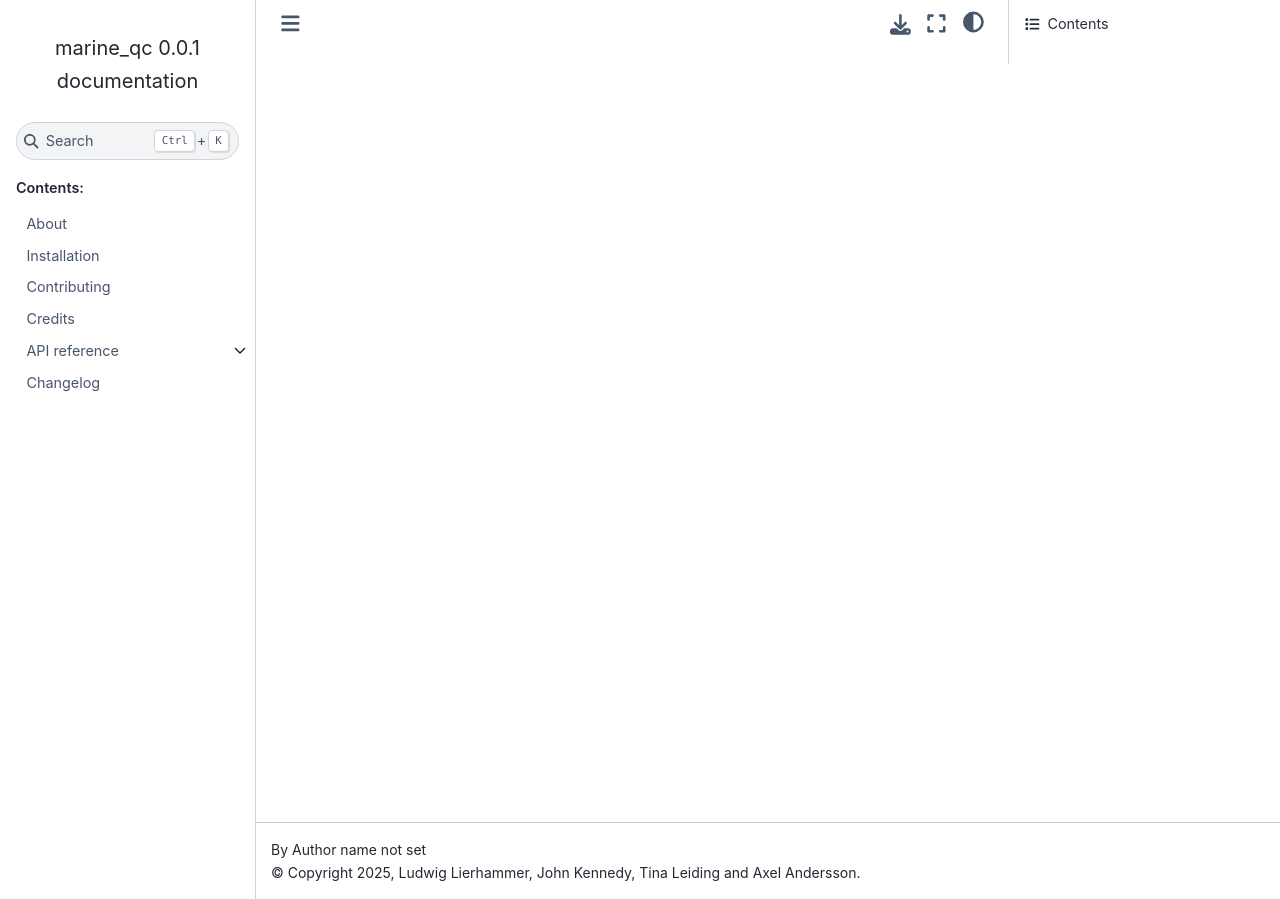
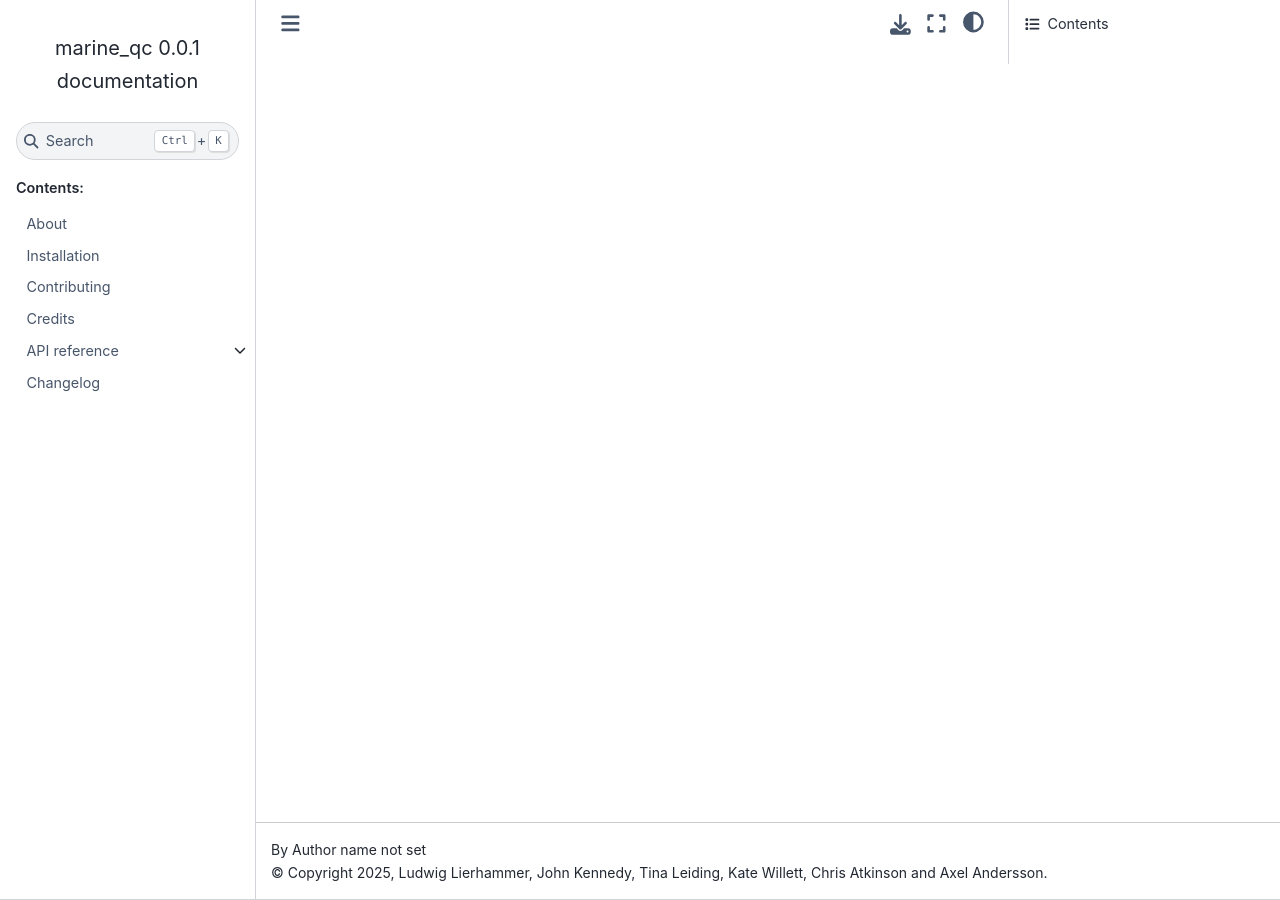
Before and after one commit to glamod/marine_qc, a Sphinx documentation site: the page built from docs/hyperlinks.rst, in a window 1280 px wide. Built offline with Sphinx 7.4.7 and the Sphinx Book theme 1.1.4, drawn with Linux system fonts in a browser that asks for light colours.

Commit message:
add Kate and Chris to author lists

```diff
--- a/docs/conf.py
+++ b/docs/conf.py
@@ -95,7 +95,7 @@
 
 # General information about the project.
 project = "marine_qc"
-copyright = "2025, Ludwig Lierhammer, John Kennedy, Tina Leiding and Axel Andersson"
+copyright = "2025, Ludwig Lierhammer, John Kennedy, Tina Leiding, Kate Willett, Chris Atkinson and Axel Andersson"
 
 # The version info for the project you're documenting, acts as replacement for
 # |version| and |release|, also used in various other places throughout the
--- a/pyproject.toml
+++ b/pyproject.toml
@@ -9,6 +9,8 @@
   {name = "Ludwig Lierhammer", email = "ludwig.lierhammer@dwd.de"},
   {name = "John Kennedy", email = "jjk8932@googlemail.com"},
   {name = "Tina Leiding", email = "tina.leiding@dwd.de"},
+  {name = "Kate Willett", email = "kate.willett@metoffice.gov.uk"},
+  {name = "Chris Atkinson", email = "chris.atkinson@metoffice.gov.uk"},
   {name = "Axel Andersson", email = "axel.andersson@dwd.de"}
 ]
 maintainers = [
```
Also changed, not shown: .zenodo.json, 1 other file.
